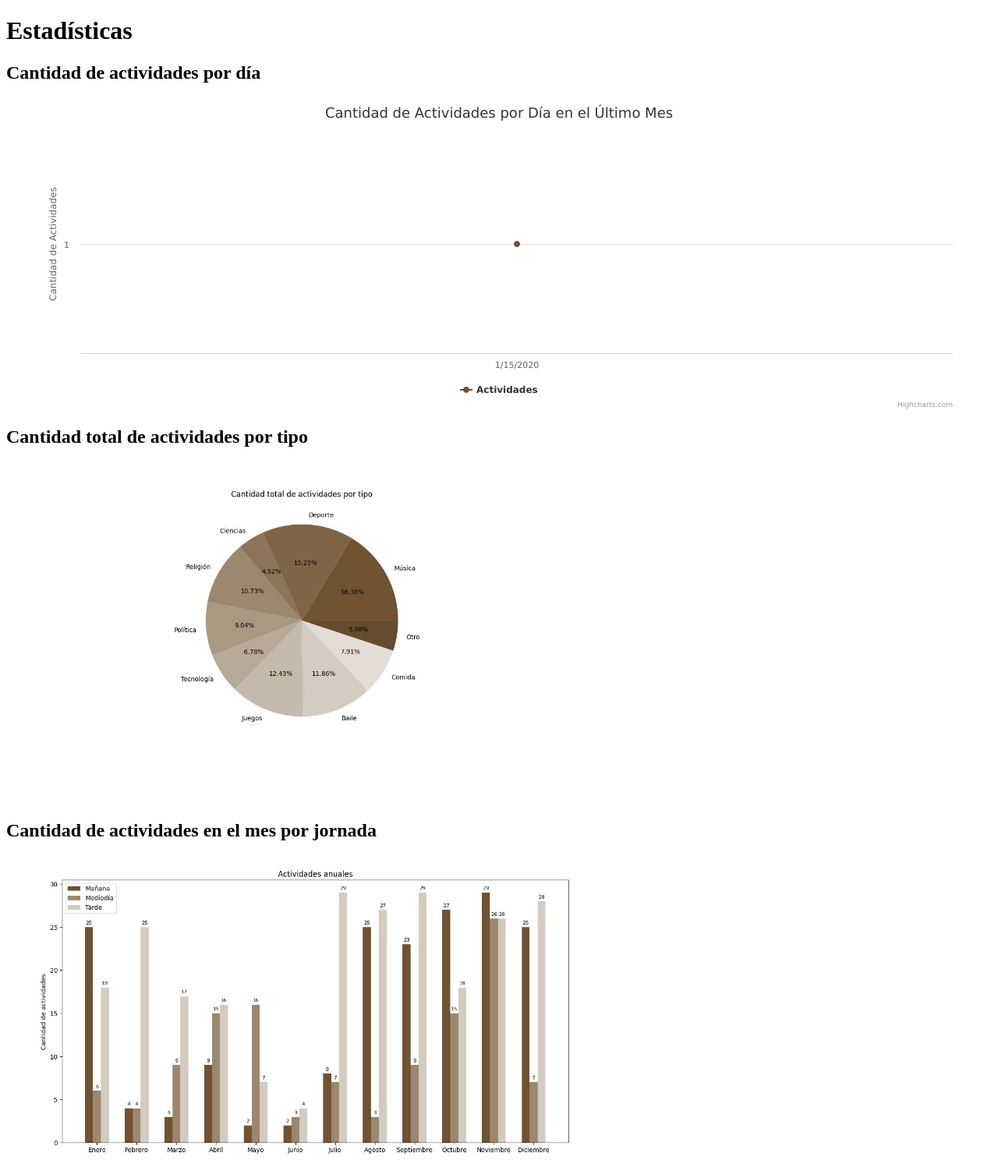
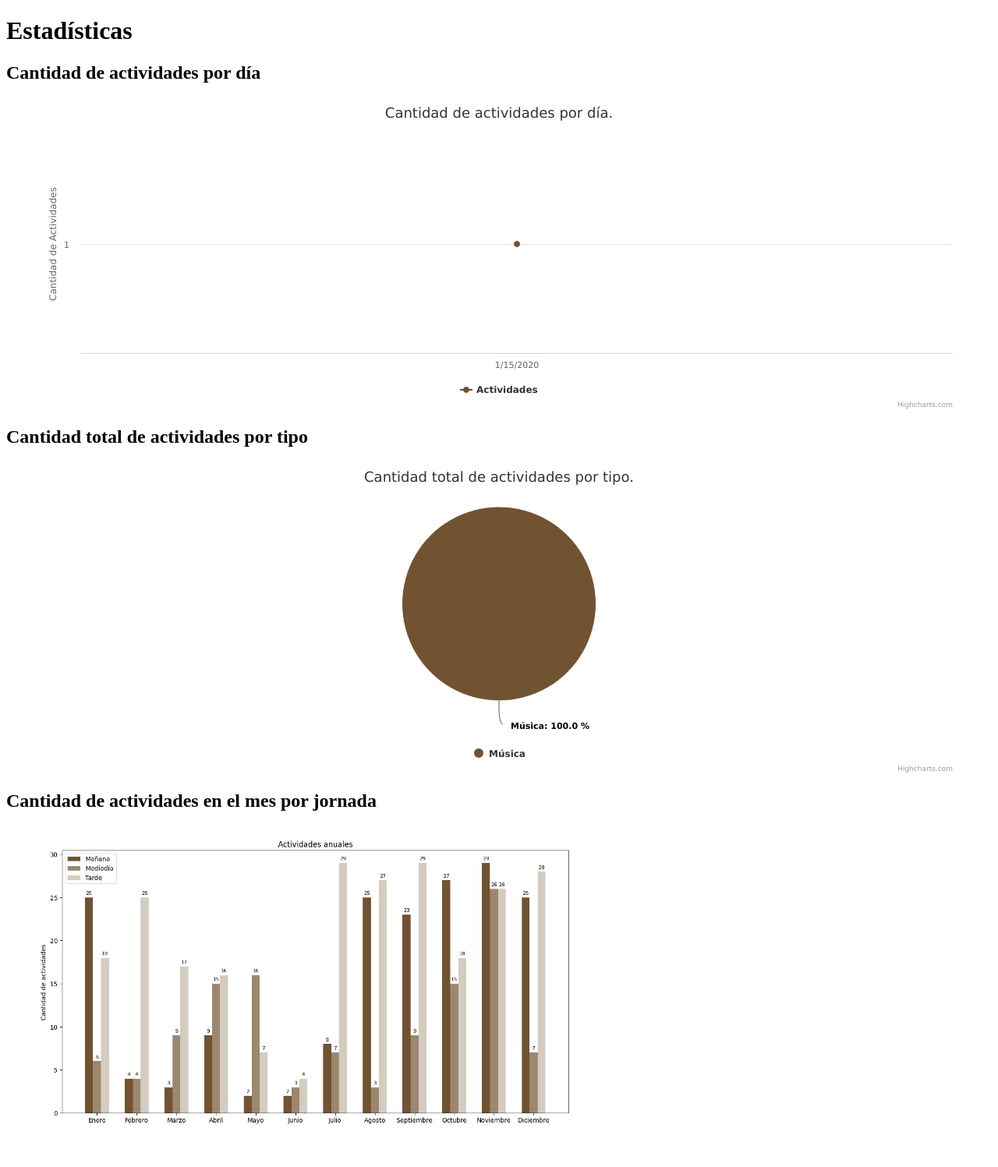
Before and after one commit to IsidoraMoncada/desarrollo_web_isidora_moncada, a Flask app: page /ver_estadisticas in a window 1280 px wide. Shown: the top 1497 px of the page at 78% size. Run offline with Flask 3, Linux system fonts and the light colour scheme; tables that the repository leaves empty hold one stand-in row (values such as "Sample post"); parts of the project's set-up code (start-up, migrations or seed data) failed here and were passed over.

Commit message:
Segundo gráfico terminado

```diff
--- a/flask_app/app.py
+++ b/flask_app/app.py
@@ -5,7 +5,7 @@ import os
 from utils.validations import validate_agregar_actividad, validate_file, validate_temas
 import filetype
 from databases import db
-from databases.db import TemaEnum, Actividad,  SessionLocal
+from databases.db import TemaEnum, Actividad, ActividadTema, SessionLocal
 from math import ceil
 from sqlalchemy import func, cast, Date
 from flask_cors import cross_origin
@@ -239,5 +239,19 @@ def get_actividades_por_dia():
 def ver_estadisticas():
     return render_template('estadisticas.html')
 
+@app.route("/get_n_actividades_por_tipo", methods=["GET"])
+@cross_origin(origin="127.0.0.1", supports_credentials=True)
+def get_n_actividades_por_tipo():
+    session = SessionLocal()
+
+    try:
+        temas_tupla = session.query(ActividadTema.tema).distinct().all()
+        temas = [t[0] for t in temas_tupla]
+        cantidades = [session.query(ActividadTema).filter_by(tema=tema).count() for tema in temas]
+        return jsonify({'temas': temas, 'cantidades': cantidades})
+
+    finally:
+        session.close()
+
 if __name__ == "__main__":
     app.run(debug=True)
--- a/flask_app/static/js/stats.js
+++ b/flask_app/static/js/stats.js
@@ -6,7 +6,7 @@ fetch('/get_actividades_por_dia')
 
         Highcharts.chart('container', {
             title: {
-                text: 'Cantidad de Actividades por Día en el Último Mes'
+                text: 'Cantidad de actividades por día.'
             },
             xAxis: {
                 categories: fechas.map(fecha => new Date(fecha).toLocaleDateString()) // Formatear la fecha
@@ -24,3 +24,41 @@ fetch('/get_actividades_por_dia')
         });
     })
     .catch(error => console.error('Error al obtener los datos:', error));
+
+    fetch('/get_n_actividades_por_tipo')
+    .then(response => {
+        if (!response.ok) {
+            throw new Error('Network response was not ok: ' + response.statusText);
+        }
+        return response.json();
+    })
+    .then(data => {
+        const temas = data.temas; // Temas del JSON
+        const cantidades = data.cantidades; // Cantidades del JSON
+
+        Highcharts.chart('container-torta', {
+            colors: ['#715331','#7f6446','#8d755a','#9c876f','#aa9883','#b8a998','#c6baad','#d4cbc1','#e3ddd6','#664b2c'],
+            chart: {
+                type: 'pie'
+            },
+            title: {
+                text: 'Cantidad total de actividades por tipo.'
+            },
+            series: [{
+                name: 'Actividades',
+                data: temas.map((tema, index) => ({
+                    name: tema,
+                    y: cantidades[index]
+                })),
+                showInLegend: true,
+                dataLabels: {
+                    enabled: true,
+                    format: '<b>{point.name}</b>: {point.percentage:.1f} %'
+                }
+            }],
+            tooltip: {
+                pointFormat: '{series.name}: <b>{point.y}</b> ({point.percentage:.1f} %)'
+            }
+        });
+    })
+    .catch(error => console.error('Error al obtener los datos:', error));
--- a/flask_app/templates/estadisticas.html
+++ b/flask_app/templates/estadisticas.html
@@ -11,7 +11,9 @@
         <div id="container"></div>
     </figure>
     <h2>Cantidad total de actividades por tipo</h2>
-    <img src="../static/images/torta.jpg" alt="" height="400"><br>
+    <figure class="highcharts-figure">
+        <div id="container-torta"></div>
+    </figure>
     <h2>Cantidad de actividades en el mes por jornada</h2>
     <img src="../static/images/barras.jpg" alt="" height="400"><br>
     <div>
```
